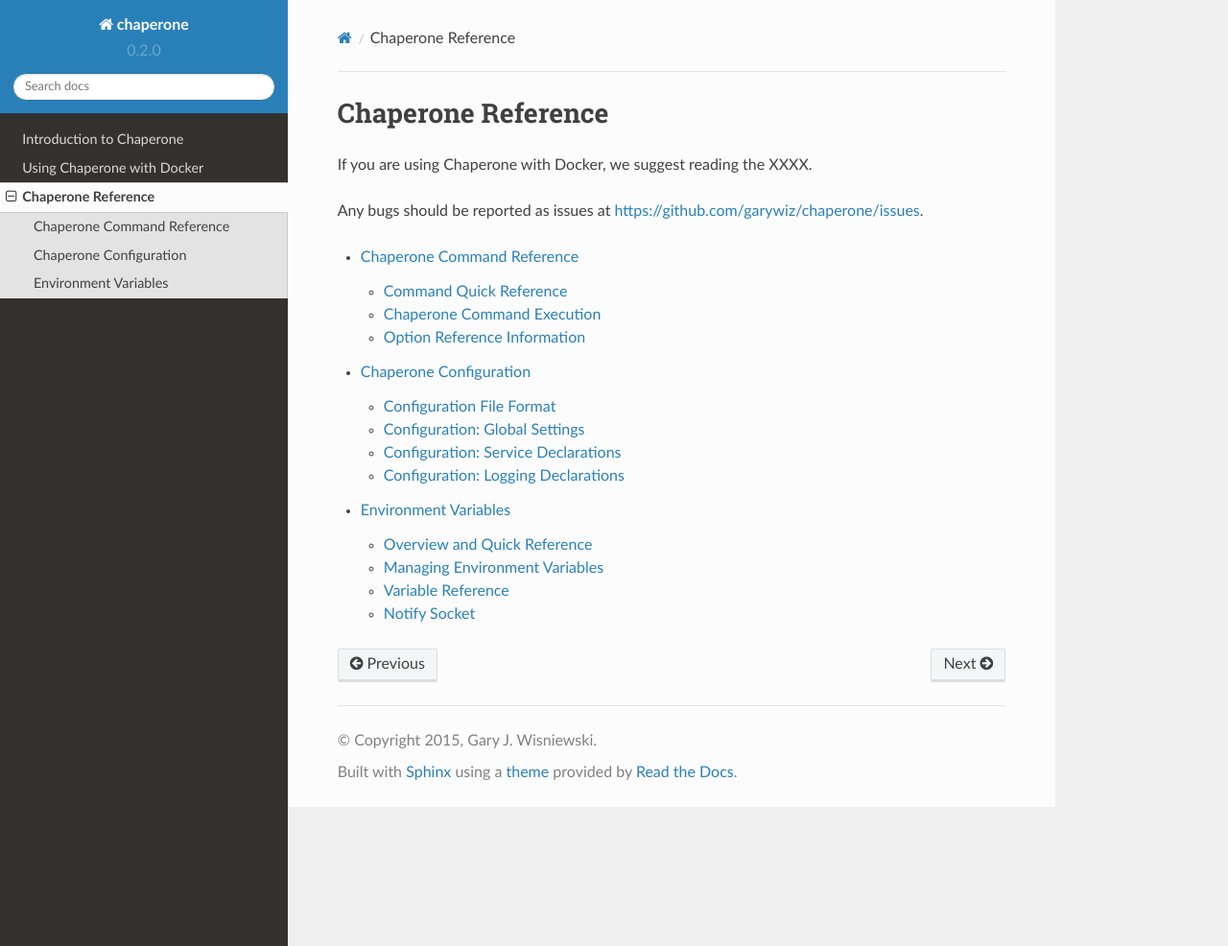
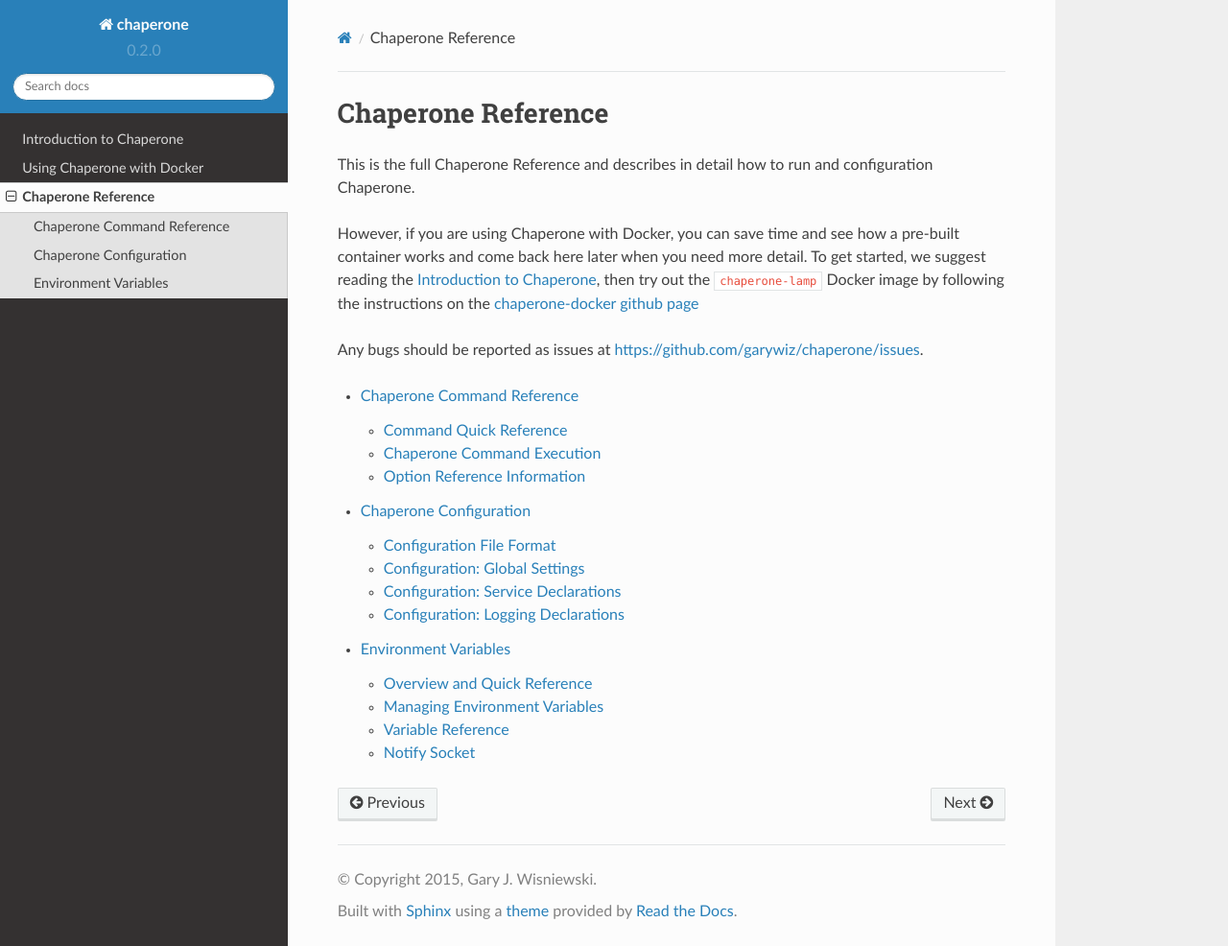
Before and after one commit to garywiz/chaperone, a Sphinx documentation site: the page built from doc/source/ref/index.rst, in a window 1280 px wide and 986 px high. Shown: the whole window at 96% size. Built offline with Sphinx 7.4.7 and the Read the Docs theme 2.0.0, drawn with Linux system fonts in a browser that asks for light colours.

Commit message:
Cleaned up some of the "try it out" suggestion text.

```diff
--- a/doc/source/index.rst
+++ b/doc/source/index.rst
@@ -17,7 +17,7 @@
 
 If you are using Chaperone with Docker, we suggest reading the :ref:`intro`, then try out
 the ``chaperone-lamp`` Docker image by
-`following the instructions on the github page <https://github.com/garywiz/chaperone-docker#try-it-out>`_
+`chaperone-docker github page <https://github.com/garywiz/chaperone-docker#try-it-out>`_
 
 Any bugs should be reported as issues at https://github.com/garywiz/chaperone/issues.
 
--- a/doc/source/ref/index.rst
+++ b/doc/source/ref/index.rst
@@ -8,7 +8,12 @@
 Chaperone Reference
 ===================
 
-If you are using Chaperone with Docker, we suggest reading the XXXX.
+This is the full Chaperone Reference and describes in detail how to run and configuration Chaperone.
+
+However, if you are using Chaperone with Docker, you can save time and see how a pre-built container works
+and come back here later when you need more detail.
+To get started, we suggest reading the :ref:`intro`, then try out the ``chaperone-lamp`` Docker
+image by following the instructions on the `chaperone-docker github page <https://github.com/garywiz/chaperone-docker#try-it-out>`_
 
 Any bugs should be reported as issues at https://github.com/garywiz/chaperone/issues.
 
```
